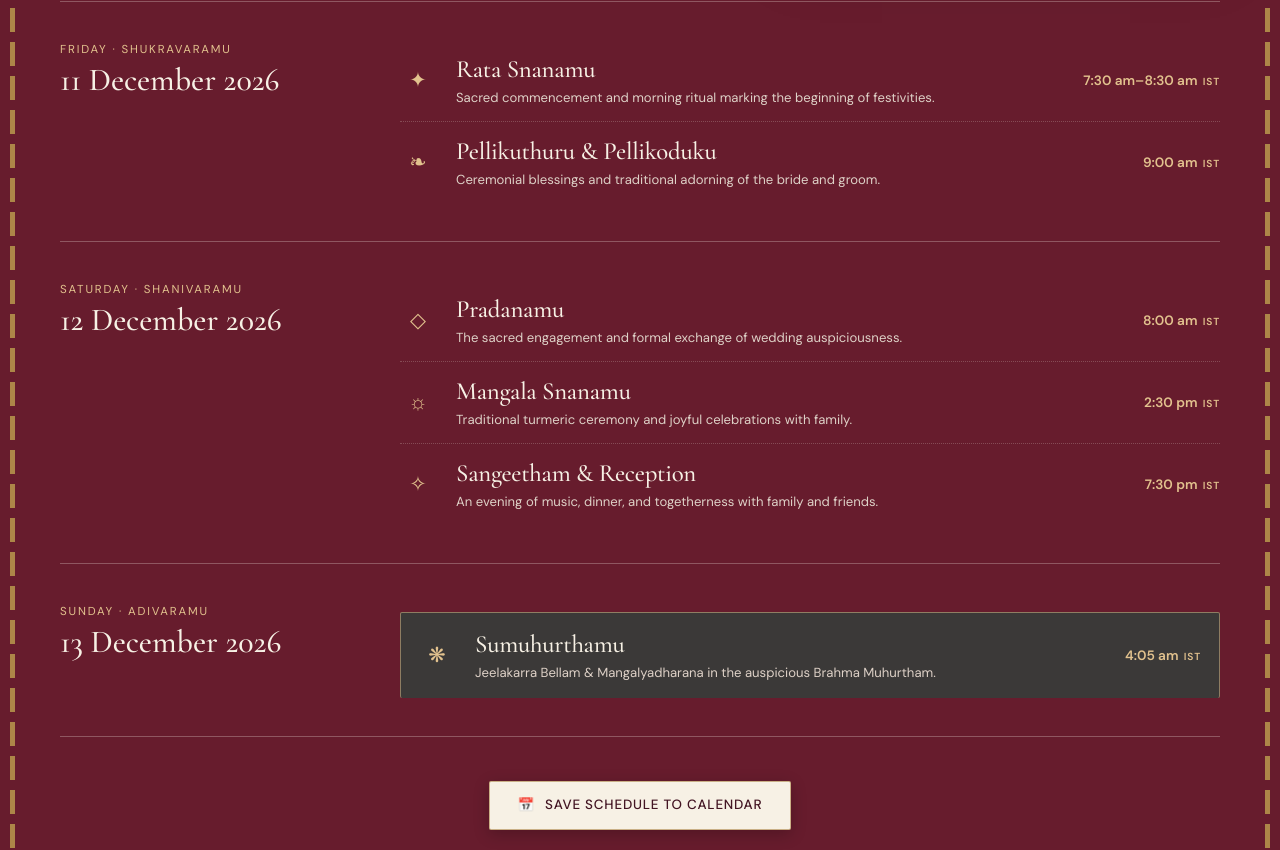
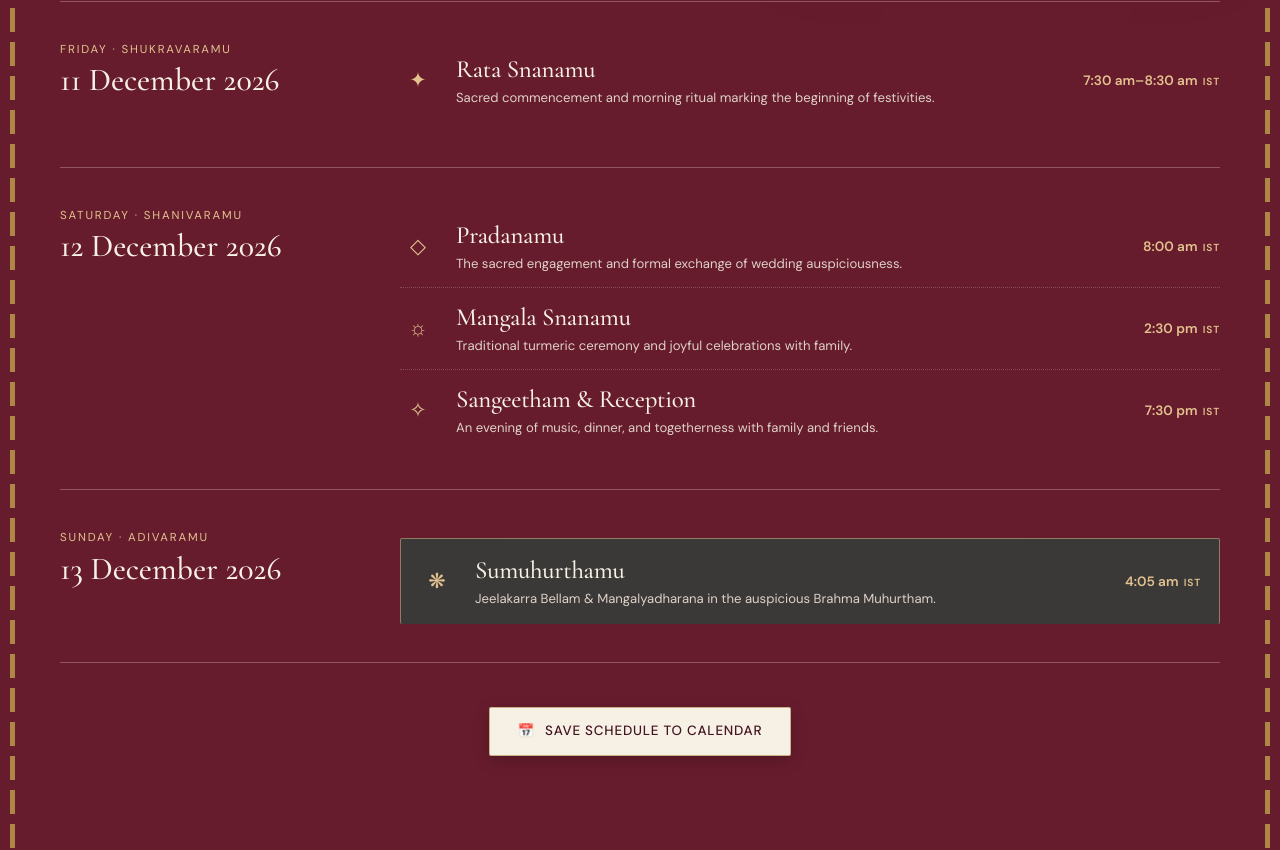
Before and after one commit to CodeSculpt-RG/Poojitha-sunil, a Next.js app: page / in a window 1280 px wide. Shown: the part 3011-3861 px from the top of the page. Built offline with nearby package versions, Linux system fonts and the light colour scheme.

Commit message:
feat(schedule): remove Pellikuthuru & Pellikoduku ceremony from schedule

```diff
--- a/src/components/InvitationExperience.tsx
+++ b/src/components/InvitationExperience.tsx
@@ -16,7 +16,6 @@ const WEEKDAYS = ["S", "M", "T", "W", "T", "F", "S"];
 const COUNTDOWN_UNITS = ["days", "hours", "minutes", "seconds"];
 const EVENT_SYMBOLS: Record<string, string> = {
   rata: "✦",
-  pelli: "❧",
   pradanam: "◇",
   haldi: "☼",
   barat: "♘",
--- a/src/data/invitation.ts
+++ b/src/data/invitation.ts
@@ -50,14 +50,6 @@ export const invitation = {
         "Sacred commencement and morning ritual marking the beginning of festivities.",
       start: "07:30",
       end: "08:30",
-    },
-    {
-      id: "pelli",
-      date: "2026-12-11",
-      label: "Pellikuthuru & Pellikoduku",
-      description:
-        "Ceremonial blessings and traditional adorning of the bride and groom.",
-      start: "09:00",
     },
     {
       id: "pradanam",
```
